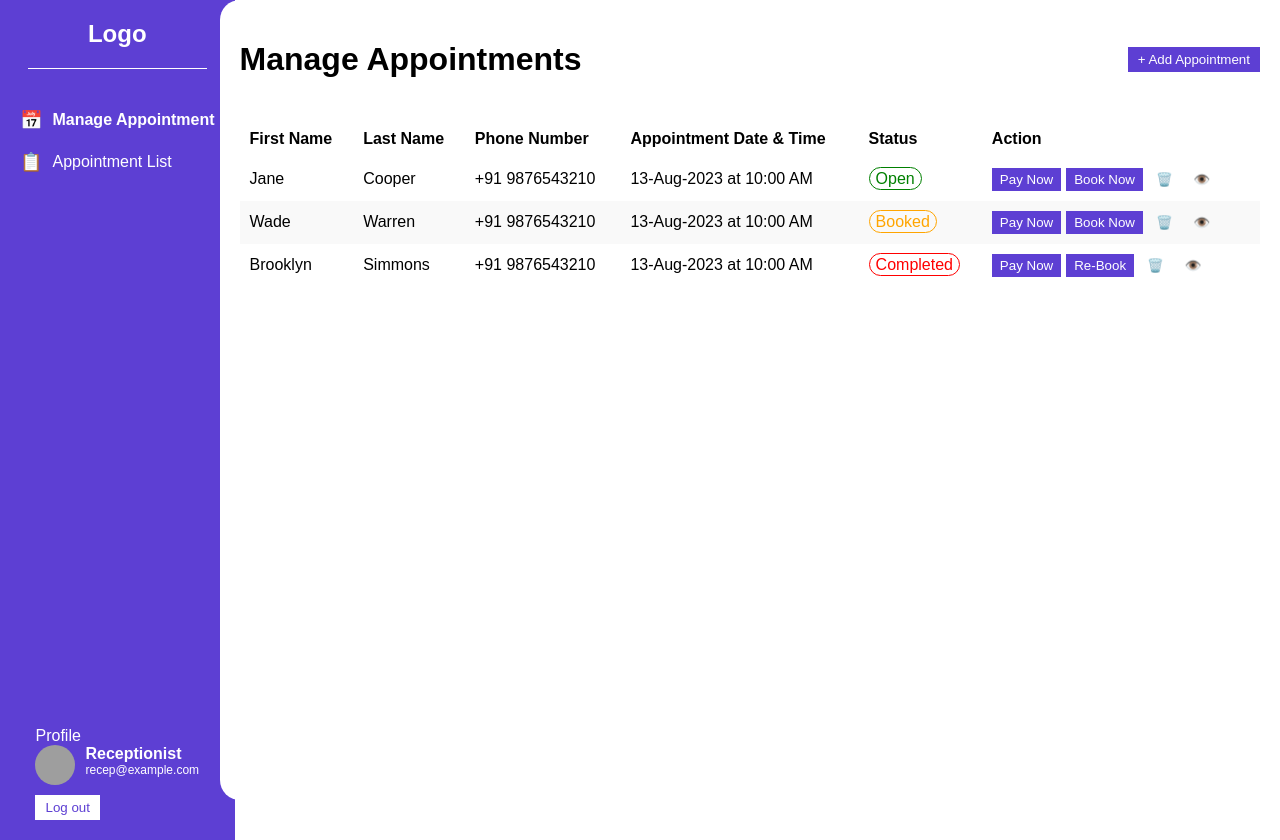
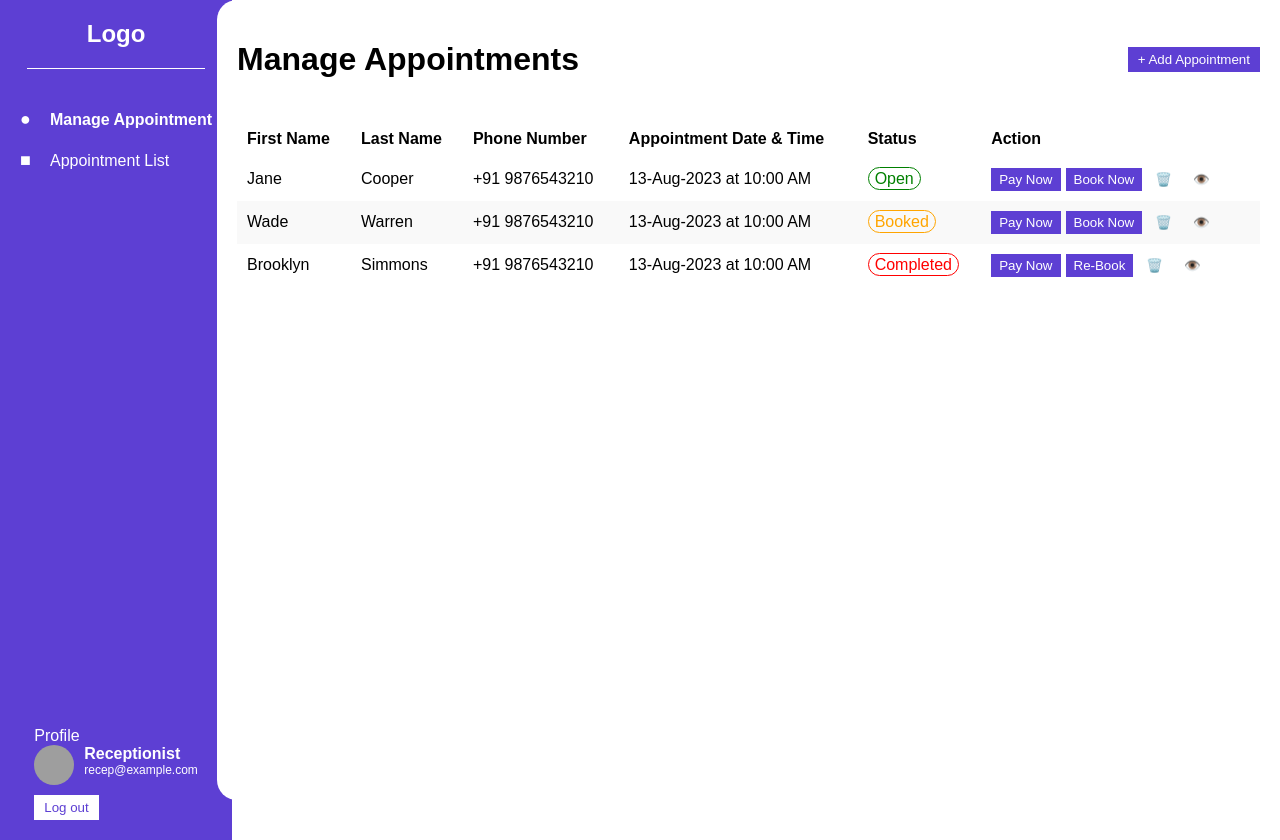
Before and after one commit to Surajit321/Project, an Angular app in the folder patient-appointment/: page /manage-appointments in a window 1280 px wide. Built offline with nearby package versions, Linux system fonts and the light colour scheme; grey boxes are pictures that could not be loaded.

Commit message:
Replace emoji icons with blue colored Unicode icons
cgen-5eaf52534a4245ed97c83d5a5888c928

```diff
--- a/patient-appointment/src/app/sidebar/sidebar.component.html
+++ b/patient-appointment/src/app/sidebar/sidebar.component.html
@@ -1,12 +1,12 @@
 <div class="sidebar">
   <div class="logo">Logo</div>
     <div class="menu">
-    <div class="menu-item" routerLink="/manage-appointments" routerLinkActive="active">
-      <span class="icon">📅</span>
+        <div class="menu-item" routerLink="/manage-appointments" routerLinkActive="active">
+      <span class="icon">●</span>
       <span class="text">Manage Appointment</span>
     </div>
     <div class="menu-item" routerLink="/appointment-list" routerLinkActive="active">
-      <span class="icon">📋</span>
+      <span class="icon">■</span>
       <span class="text">Appointment List</span>
     </div>
   </div>
```
